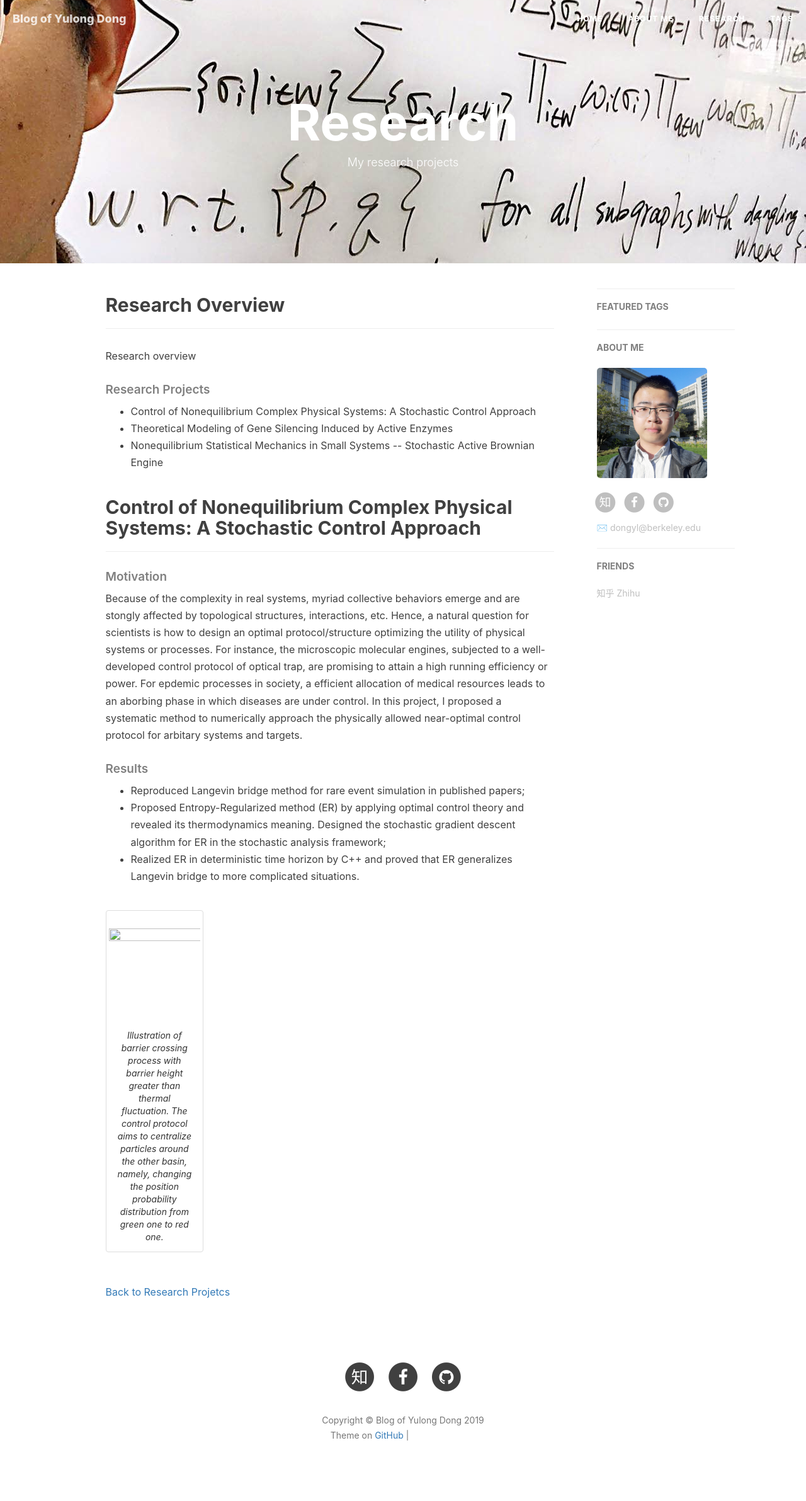
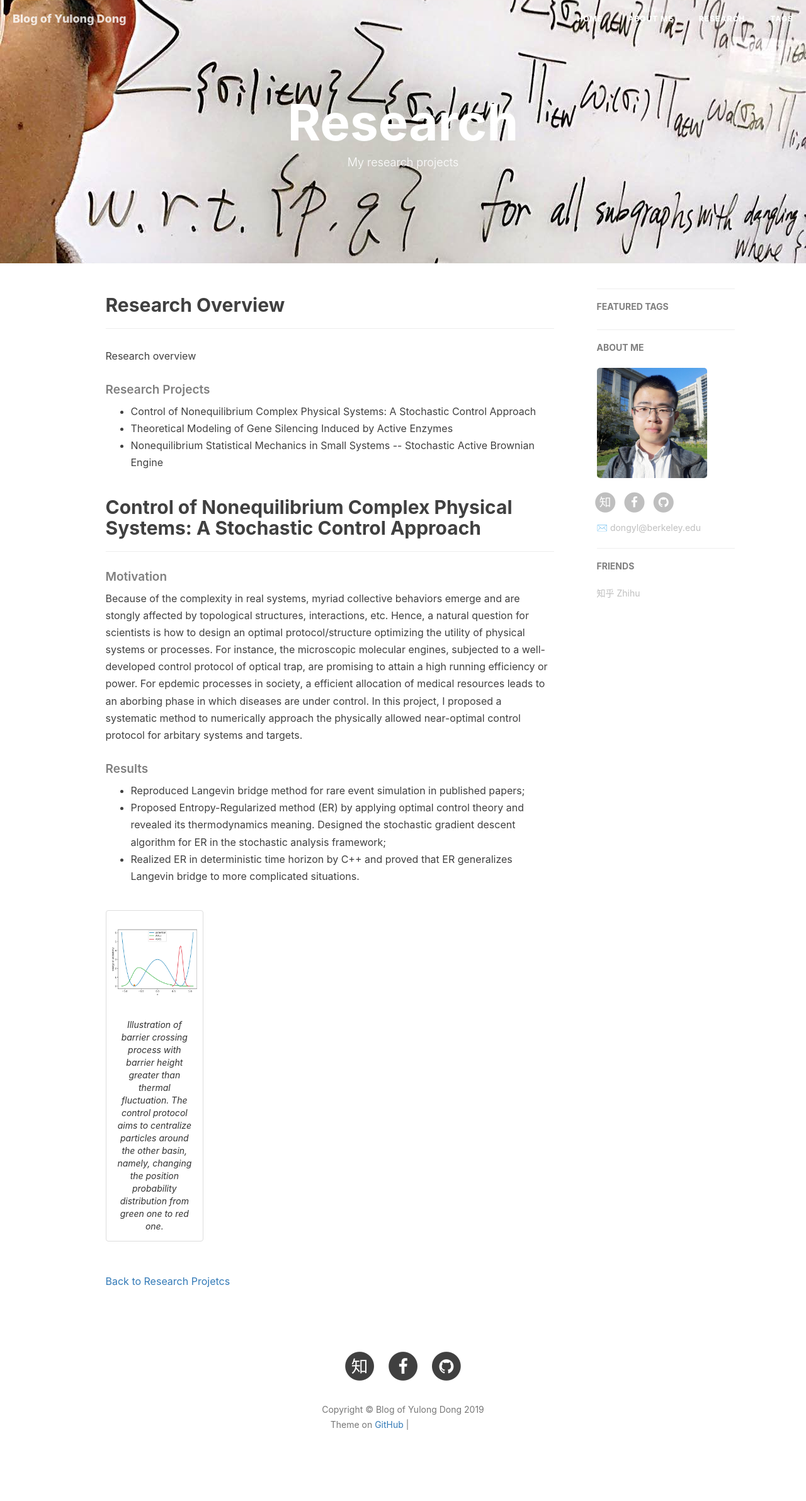
Before and after one commit to dongylaq/dongylaq.github.io, a Jekyll site: the page built from research.html, in a window 1280 px wide. Shown: the whole page at 63% size. Built offline with Jekyll 4.4.1, drawn with Linux system fonts in a browser that asks for light colours; nearby versions of some CDN libraries; comment, search, counter and statistics services are not loaded; grey boxes are pictures that could not be loaded.

Commit message:
Update research.html

```diff
--- a/research.html
+++ b/research.html
@@ -42,7 +42,7 @@ header-img: "img/title.jpeg"
     <div class="row">
         <div class="col-md-3">
             <div class="thumbnail">
-                <img src="./img/rsc/illustration-optcontrol.png" width="280"  height="240">
+                <img src="/img/rsc/illustration-optcontrol.png" width="280"  height="240">
                     <div class="caption">
                         Illustration of barrier crossing process with barrier height greater than thermal fluctuation. The control protocol aims to centralize particles around the other basin, namely, changing the position probability distribution from green one to red one.
                     </div>
```
